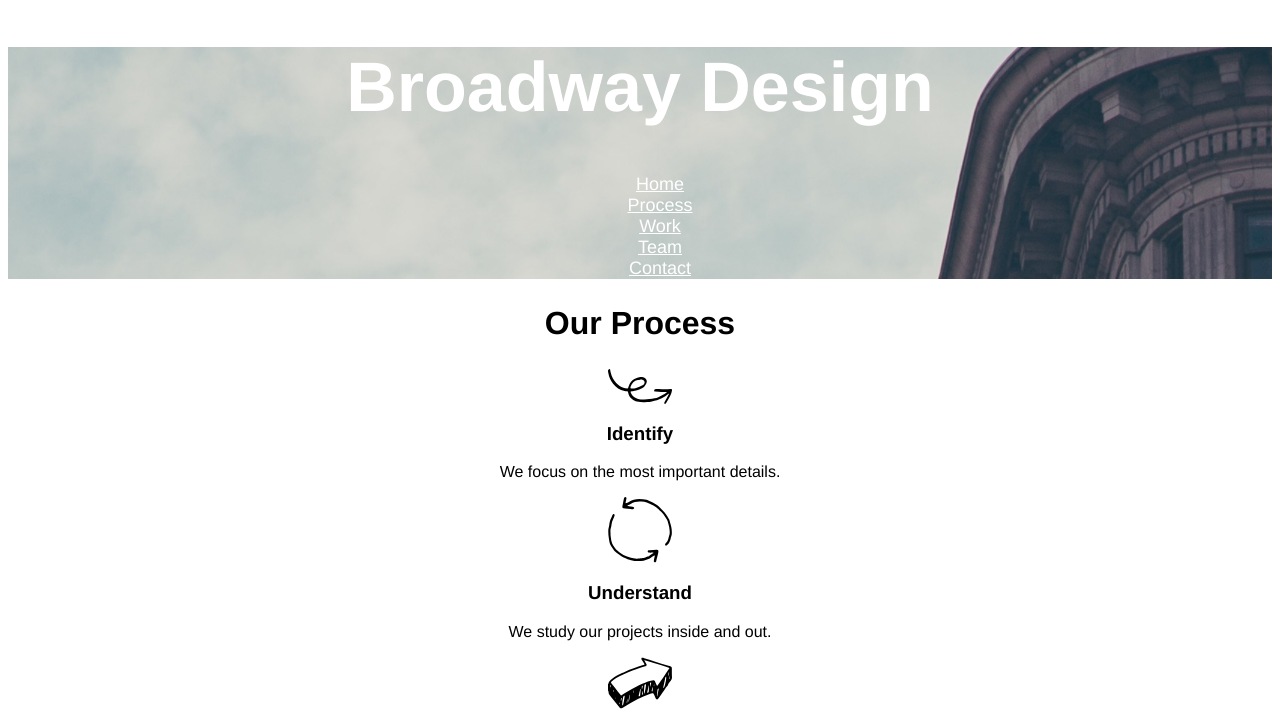
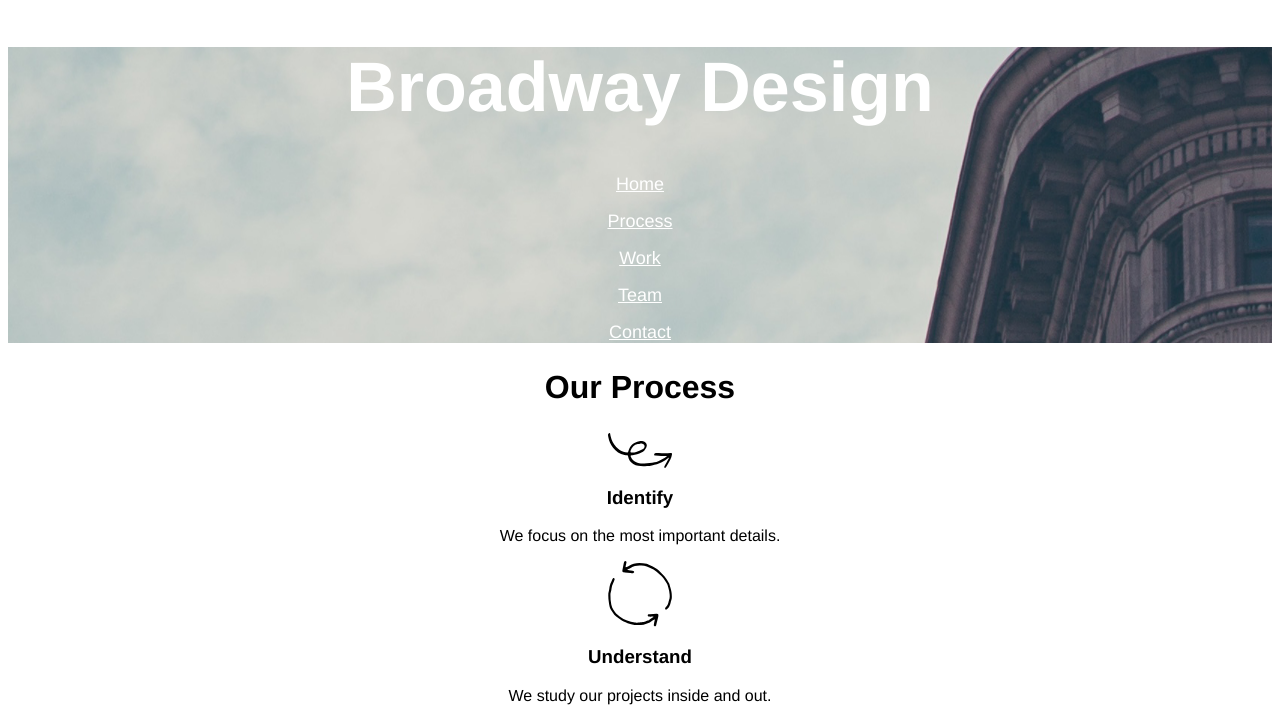
Before and after one commit to alantbacon/Broadway, a plain HTML site: page index.html in a window 1280 px wide. Shown: the top 718 px of the page. Drawn offline with Linux system fonts and the light colour scheme.

Commit message:
Actual final commit

```diff
--- a/index.html
+++ b/index.html
@@ -9,18 +9,17 @@
     <div class="header">
       <h1>Broadway Design</h1>
 
-      <ul style="list-style-type:none">
-        <li><a href="#">Home</a></li>
-        <li><a href="#process">Process</a></li>
-        <li><a href="#work">Work</a></li>
-        <li><a href="#team">Team</a></li>
-        <li><a href="#contact">Contact</a></li>
-      </ul>
+      <div class="nav_buttons">
+        <p><a href="#">Home</a></p>
+        <p><a href="#process">Process</a></p>
+        <p><a href="#work">Work</a></p>
+        <p><a href="#team">Team</a></p>
+        <p><a href="#contact">Contact</a></p>
+      </div>
+
    </div>
 
-
      <h2>Our Process</h2>
-
 
     <div class="identify">
       <img src="./resources/images/identify.svg" alt="">
```
